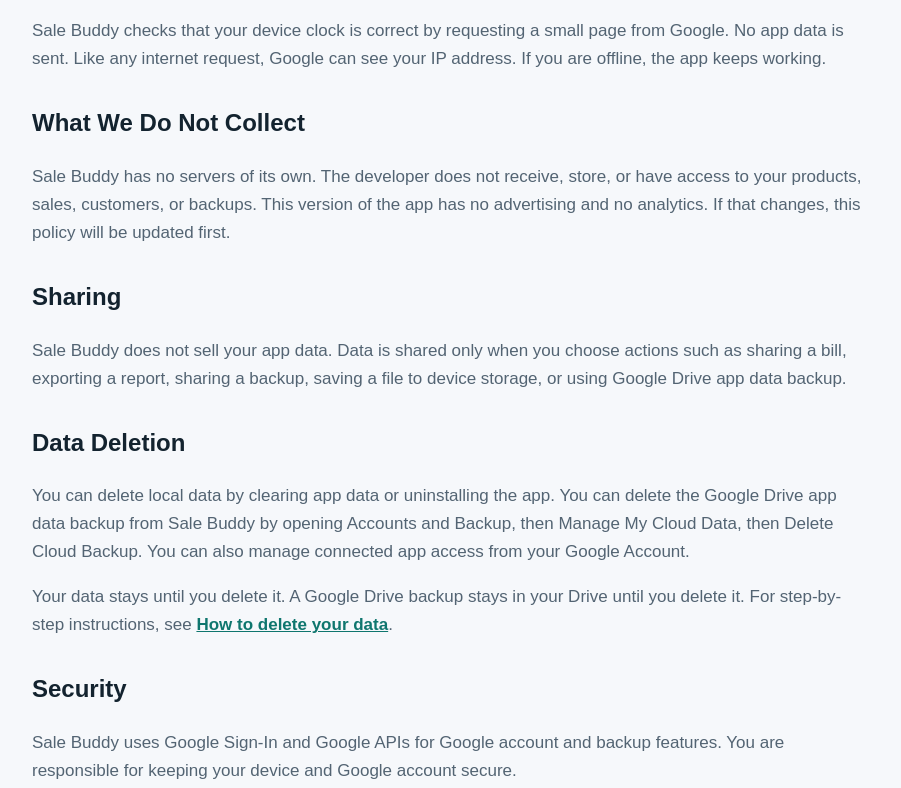
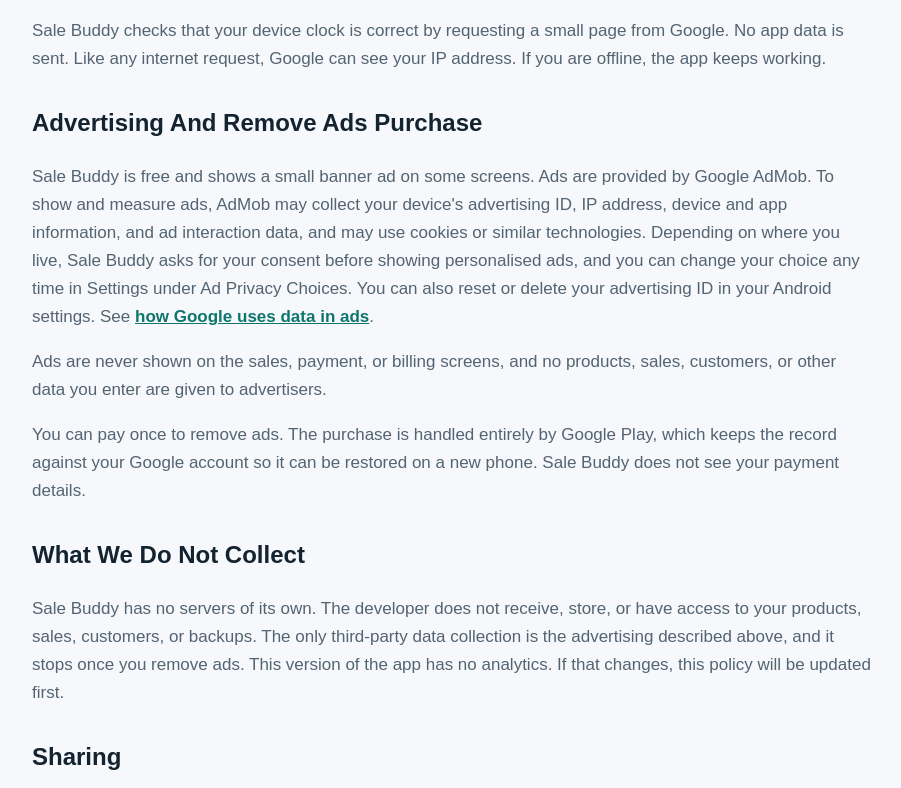
Before and after one commit to lloydzedds/salebuddys-site, a plain HTML site: page privacy-policy.html in a window 1280 px wide. Shown: the part 1837-2625 px from the top of the page, without its empty margins (188-1089 px from the left). Drawn offline with Linux system fonts and the light colour scheme.

Commit message:
Privacy policy: disclose AdMob ads and the Remove Ads purchase
Co-Authored-By: Claude Sonnet 5.5 <noreply@anthropic.com>

```diff
--- a/privacy-policy.html
+++ b/privacy-policy.html
@@ -42,7 +42,7 @@
   <main>
     <p><a href="index.html">Back to Sale Buddy</a></p>
     <h1>Privacy Policy</h1>
-    <p class="meta">Last updated: October 30, 2026</p>
+    <p class="meta">Last updated: October 31, 2026</p>
 
     <h2>Overview</h2>
     <p>
@@ -130,12 +130,36 @@
       see your IP address. If you are offline, the app keeps working.
     </p>
 
+    <h2>Advertising And Remove Ads Purchase</h2>
+    <p>
+      Sale Buddy is free and shows a small banner ad on some screens. Ads are
+      provided by Google AdMob. To show and measure ads, AdMob may collect your
+      device's advertising ID, IP address, device and app information, and ad
+      interaction data, and may use cookies or similar technologies. Depending on
+      where you live, Sale Buddy asks for your consent before showing
+      personalised ads, and you can change your choice any time in Settings
+      under Ad Privacy Choices. You can also reset or delete your advertising ID
+      in your Android settings. See
+      <a href="https://policies.google.com/technologies/ads">how Google uses data in ads</a>.
+    </p>
+    <p>
+      Ads are never shown on the sales, payment, or billing screens, and no
+      products, sales, customers, or other data you enter are given to
+      advertisers.
+    </p>
+    <p>
+      You can pay once to remove ads. The purchase is handled entirely by Google
+      Play, which keeps the record against your Google account so it can be
+      restored on a new phone. Sale Buddy does not see your payment details.
+    </p>
+
     <h2>What We Do Not Collect</h2>
     <p>
       Sale Buddy has no servers of its own. The developer does not receive,
-      store, or have access to your products, sales, customers, or backups. This
-      version of the app has no advertising and no analytics. If that changes,
-      this policy will be updated first.
+      store, or have access to your products, sales, customers, or backups. The
+      only third-party data collection is the advertising described above, and
+      it stops once you remove ads. This version of the app has no analytics. If
+      that changes, this policy will be updated first.
     </p>
 
     <h2>Sharing</h2>
```
